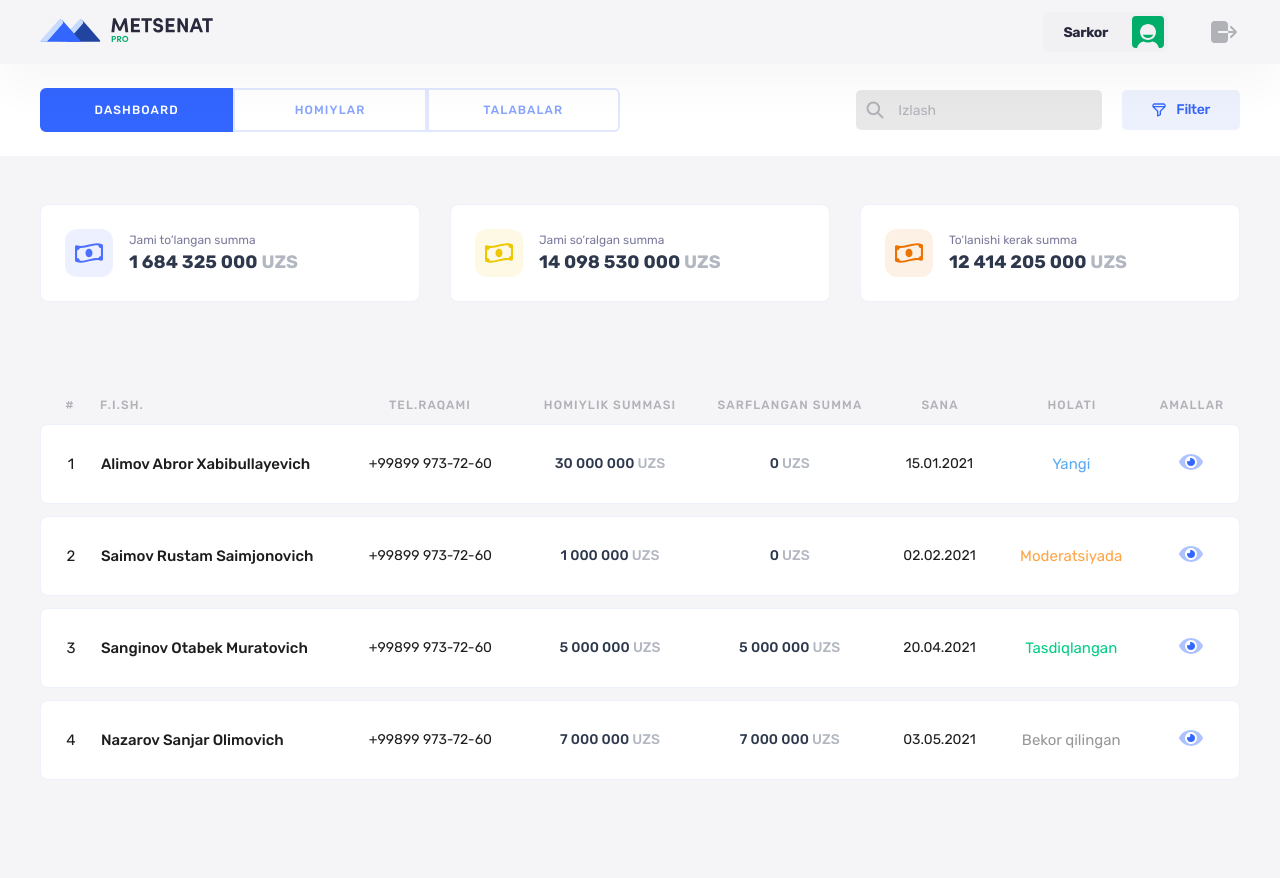
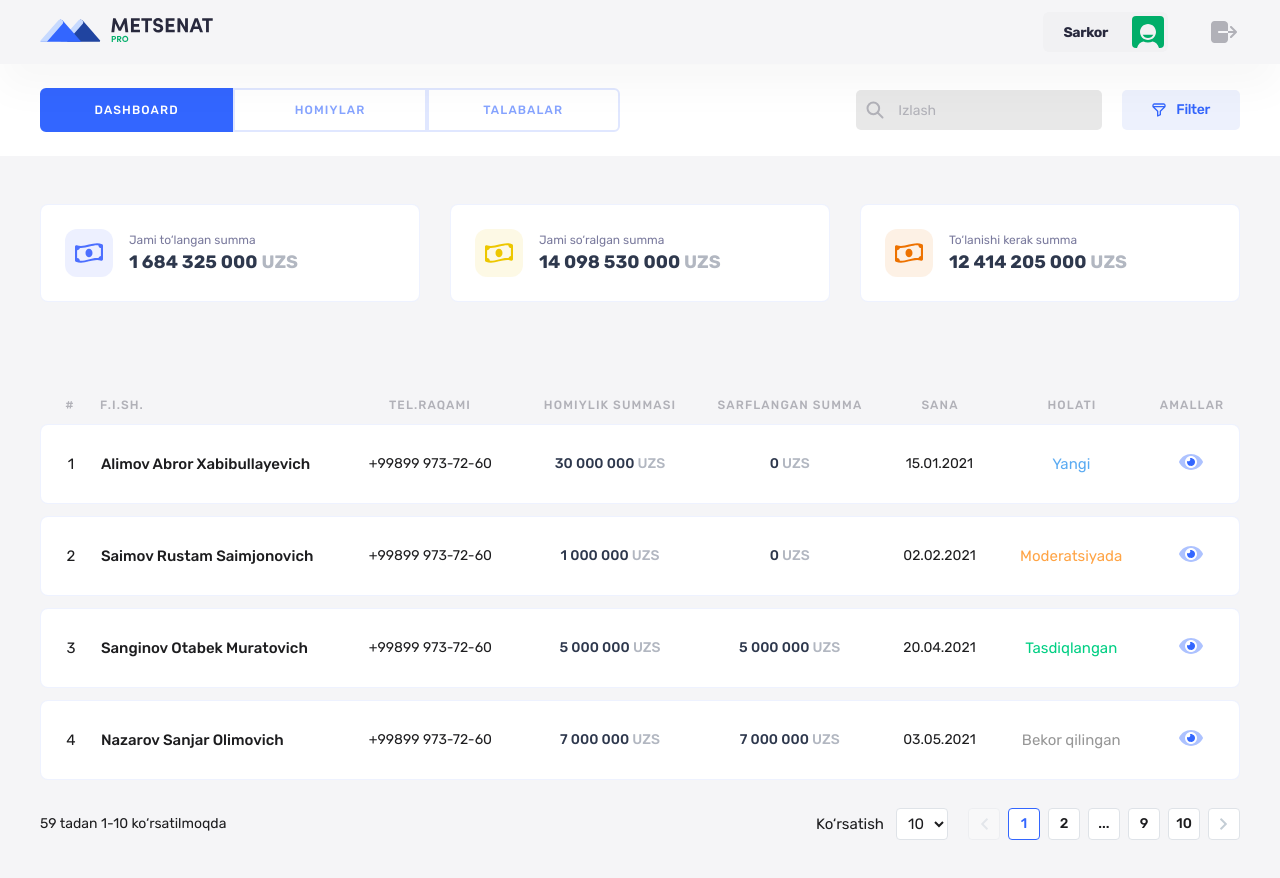
Before and after one commit to Sarkor2007/Metsenat, a Vue app: page / in a window 1280 px wide. Shown: the top 878 px of the page. Before the commit the page ends 828 px from the top, so only its background shows below. Built offline with nearby package versions, Linux system fonts and the light colour scheme.

Commit message:
complete sponsors section

```diff
--- a/src/components/Sponsors.vue
+++ b/src/components/Sponsors.vue
@@ -13,9 +13,9 @@ export default {
                     name: 'Alimov Abror Xabibullayevich',
                     tel: '+99899 973-72-60',
                     sumSponsor: '30 000 000',
-                    sum: '0',
+                    sumSpent: '0',
                     date: '15.01.2021',
-                    activity: 'Yangi',
+                    status: 'Yangi',
                     howis: 'new'
                 },
                 {
@@ -23,9 +23,9 @@ export default {
                     name: 'Saimov Rustam Saimjonovich',
                     tel: '+99899 973-72-60',
                     sumSponsor: '1 000 000',
-                    sum: '0',
+                    sumSpent: '0',
                     date: '02.02.2021',
-                    activity: 'Moderatsiyada',
+                    status: 'Moderatsiyada',
                     howis: 'modified'
                 },
                 {
@@ -33,9 +33,9 @@ export default {
                     name: 'Sanginov Otabek Muratovich',
                     tel: '+99899 973-72-60',
                     sumSponsor: '5 000 000',
-                    sum: '5 000 000',
+                    sumSpent: '5 000 000',
                     date: '20.04.2021',
-                    activity: 'Tasdiqlangan',
+                    status: 'Tasdiqlangan',
                     howis: 'actived'
                 },
                 {
@@ -43,9 +43,9 @@ export default {
                     name: 'Nazarov Sanjar Olimovich',
                     tel: '+99899 973-72-60',
                     sumSponsor: '7 000 000',
-                    sum: '7 000 000',
+                    sumSpent: '7 000 000',
                     date: '03.05.2021',
-                    activity: 'Bekor qilingan',
+                    status: 'Bekor qilingan',
                     howis: 'cancel'
                 },
             ]
@@ -63,10 +63,10 @@ export default {
                         <li class="number">#</li>
                         <li class="name">f.i.sh.</li>
                         <li class="telefon">Tel.Raqami</li>
-                        <li class="summ">Homiylik summasi</li>
-                        <li class="summ__two">Sarflangan summa</li>
+                        <li class="summ-sponsor">Homiylik summasi</li>
+                        <li class="summ-spent">Sarflangan summa</li>
                         <li class="date">Sana</li>
-                        <li class="activity">Holati</li>
+                        <li class="status">Holati</li>
                         <li class="show">Amallar</li>
                     </ul>
                 </div>
@@ -79,11 +79,11 @@ export default {
                                 <li class="number">{{ item.id }}</li>
                                 <li class="name">{{ item.name }}</li>
                                 <li class="telefon">{{ item.tel }}</li>
-                                <li class="summ">{{ item.sumSponsor }} <span>UZS</span></li>
-                                <li class="summ__two">{{ item.sum }} <span>UZS</span></li>
+                                <li class="summ-sponsor">{{ item.sumSponsor }} <span>UZS</span></li>
+                                <li class="summ-spent">{{ item.sumSpent }} <span>UZS</span></li>
                                 <li class="date">{{ item.date }}</li>
-                                <li class="activity"
-                                    :class="item.howis">{{ item.activity }}</li>
+                                <li class="status"
+                                    :class="item.howis">{{ item.status }}</li>
                                 <li class="show">
                                     <img :src="showIcon"
                                         alt="showIcon">
@@ -93,9 +93,35 @@ export default {
                     </ul>
                 </div>
             </div>
-            <div class="sponsors__pagination">
-                <div class="sponsors__pagination-count">
-
+            <div class="pagination">
+                <div class="pagination__count">
+                    59 tadan 1-10 ko‘rsatilmoqda
+                </div>
+                <div class="pagination__block">
+                    <div class="pagination__show">
+                        <p>Ko‘rsatish</p>
+                        <select name="count"
+                            id="count">
+                            <option value="10">10</option>
+                        </select>
+                    </div>
+                    <div class="pagination__box">
+                        <button class="pagination__btn left">
+                            <img src="../assets/icons/pagination.svg"
+                                alt="button">
+                        </button>
+                        <div class="pagination__wrapper">
+                            <div class="pagination__item active">1</div>
+                            <div class="pagination__item">2</div>
+                            <div class="pagination__item">...</div>
+                            <div class="pagination__item">9</div>
+                            <div class="pagination__item">10</div>
+                        </div>
+                        <button class="pagination__btn">
+                            <img src="../assets/icons/pagination.svg"
+                                alt="button">
+                        </button>
+                    </div>
                 </div>
             </div>
         </div>
@@ -150,11 +176,11 @@ export default {
                     width: 15%;
                 }
 
-                &.summ {
+                &.summ-sponsor {
                     width: 15%;
                 }
 
-                &.summ__two {
+                &.summ-spent {
                     width: 15%;
                 }
 
@@ -162,7 +188,7 @@ export default {
                     width: 10%;
                 }
 
-                &.activity {
+                &.status {
                     width: 12%;
                 }
 
@@ -221,7 +247,7 @@ export default {
                         color: #1D1D1F;
                     }
 
-                    .summ {
+                    .summ-sponsor {
                         width: 15%;
                         font-weight: 500;
                         font-size: 14px;
@@ -233,7 +259,7 @@ export default {
                         }
                     }
 
-                    .summ__two {
+                    .summ-spent {
                         width: 15%;
                         font-weight: 500;
                         font-size: 14px;
@@ -254,7 +280,7 @@ export default {
                         color: #1D1D1F;
                     }
 
-                    .activity {
+                    .status {
                         width: 12%;
                         font-weight: 400;
                         font-size: 15px;
@@ -285,5 +311,96 @@ export default {
         }
     }
 
+    .pagination {
+        display: flex;
+        align-items: center;
+        justify-content: space-between;
+        margin-top: 28px;
+
+        &__count {
+            font-weight: 400;
+            font-size: 14px;
+            line-height: 22px;
+            color: #1D1D1F;
+        }
+
+        &__show {
+            display: flex;
+            align-items: center;
+            gap: 12px;
+            font-weight: 400;
+            font-size: 15px;
+            line-height: 22px;
+            color: #1D1D1F;
+
+            select {
+                cursor: pointer;
+                font-weight: 400;
+                font-size: 15px;
+                line-height: 22px;
+                color: #1D1D1F;
+                padding: 5px 7px;
+                border-radius: 4px;
+                background: #FFFFFF;
+                border: 1px solid #DFE3E8;
+            }
+        }
+
+
+        &__block {
+            display: flex;
+            align-items: center;
+            gap: 20px;
+        }
+
+        &__box {
+            display: flex;
+            align-items: center;
+            gap: 8px;
+        }
+
+        &__btn {
+            background: #FFFFFF;
+            border: 1px solid #DFE3E8;
+            border-radius: 4px;
+            display: flex;
+            align-items: center;
+            justify-content: center;
+            padding: 9px 11px;
+            cursor: pointer;
+
+            &.left {
+                transform: rotate(180deg);
+                opacity: .35;
+                cursor: auto;
+            }
+        }
+
+        &__wrapper {
+            display: flex;
+            align-items: center;
+            gap: 8px;
+        }
+
+        &__item {
+            cursor: pointer;
+            width: 32px;
+            height: 32px;
+            font-weight: 500;
+            font-size: 14px;
+            line-height: 20px;
+            color: #1D1D1F;
+            display: flex;
+            justify-content: center;
+            align-items: center;
+            background: white;
+            border: 1px solid #DFE3E8;
+            border-radius: 4px;
+            &.active{
+                color: #3366FF;
+                border: 1px solid #3366FF;
+            }
+        }
+    }
 }
 </style>
```
Also changed, not shown: src/assets/icons/pagination.svg (added).
